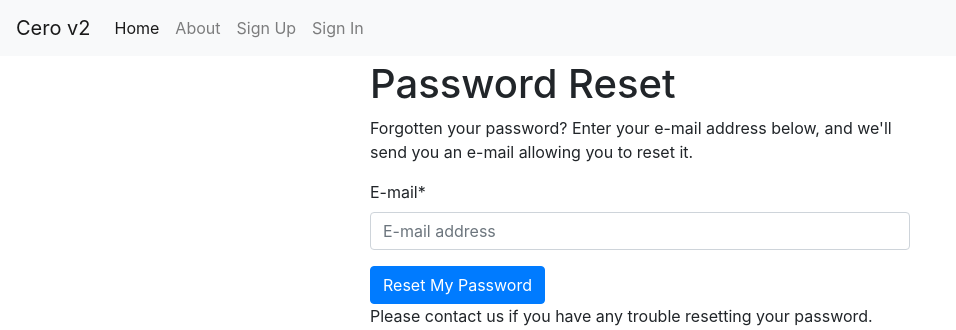
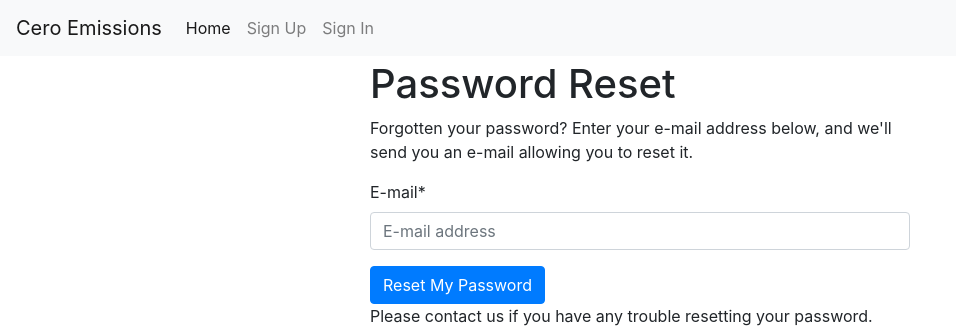
Before and after one commit to mkrueger12/cero_v2, a Django app: page /accounts/password/reset/ in a window 1280 px wide. Shown: the top 330 px of the page, without its empty margins (0-956 px from the left). Run offline with Django 3.2, Linux system fonts and the light colour scheme; some libraries are stand-ins or nearby versions.

Commit message:
feat: remove about

```diff
--- a/cero_v2/cero_v2/templates/base.html
+++ b/cero_v2/cero_v2/templates/base.html
@@ -48,15 +48,12 @@
         <button class="navbar-toggler navbar-toggler-right" type="button" data-toggle="collapse" data-target="#navbarSupportedContent" aria-controls="navbarSupportedContent" aria-expanded="false" aria-label="Toggle navigation">
           <span class="navbar-toggler-icon"></span>
         </button>
-        <a class="navbar-brand" href="{% url 'home' %}">Cero v2</a>
+        <a class="navbar-brand" href="{% url 'home' %}">Cero Emissions</a>
 
         <div class="collapse navbar-collapse" id="navbarSupportedContent">
           <ul class="navbar-nav mr-auto">
             <li class="nav-item active">
               <a class="nav-link" href="{% url 'home' %}">Home <span class="sr-only">(current)</span></a>
-            </li>
-            <li class="nav-item">
-              <a class="nav-link" href="{% url 'about' %}">About</a>
             </li>
             {% if request.user.is_authenticated %}
               <li class="nav-item">
--- a/cero_v2/cero_v2/templates/pages/about.html
+++ /dev/null
@@ -1 +0,0 @@
-{% extends "base.html" %}
--- a/cero_v2/config/urls.py
+++ b/cero_v2/config/urls.py
@@ -7,9 +7,7 @@ from django.views.generic import TemplateView
 
 urlpatterns = [
     path("", TemplateView.as_view(template_name="pages/home.html"), name="home"),
-    path(
-        "about/", TemplateView.as_view(template_name="pages/about.html"), name="about"
-    ),
+
     # Django Admin, use {% url 'admin:index' %}
     path(settings.ADMIN_URL, admin.site.urls),
     # User management
```
